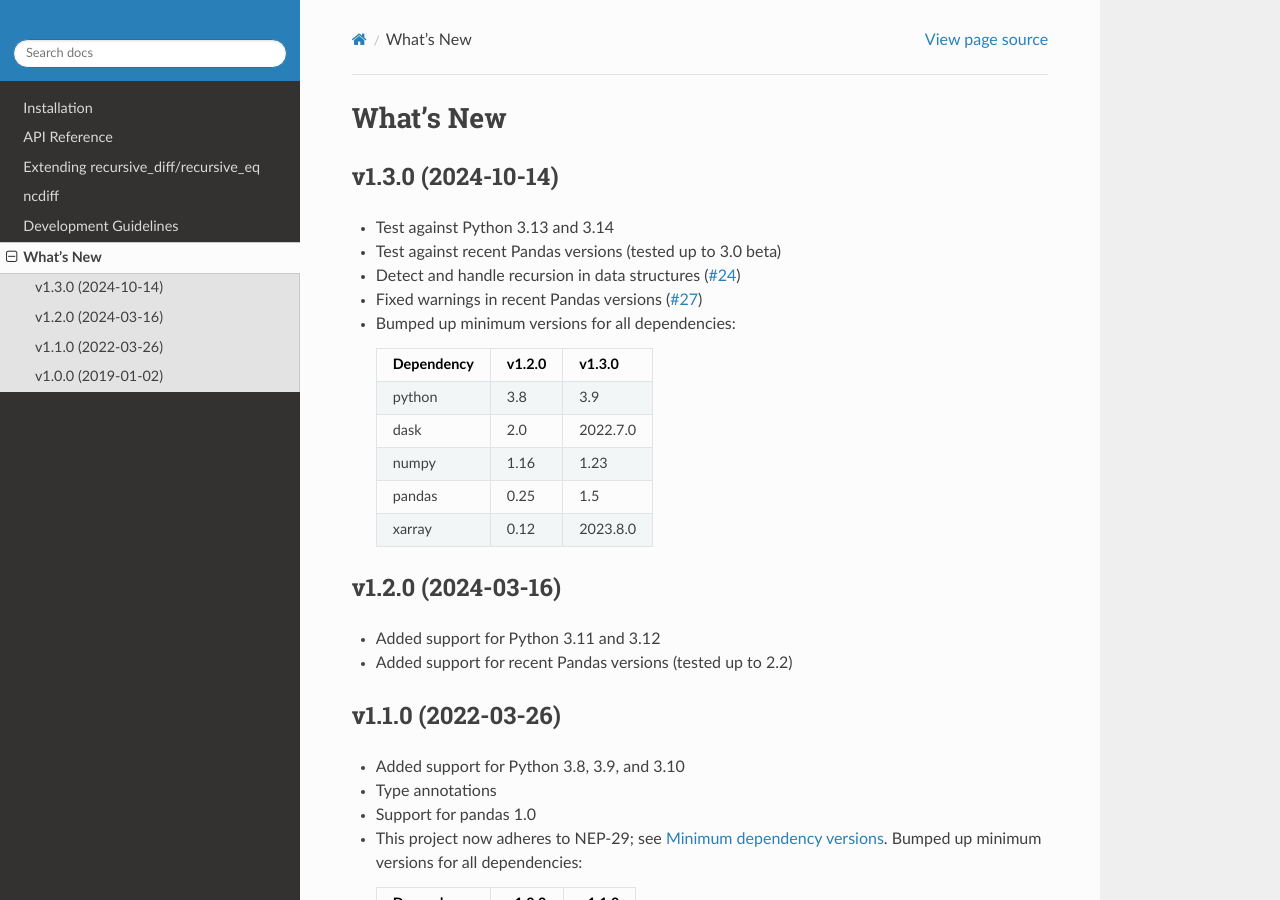
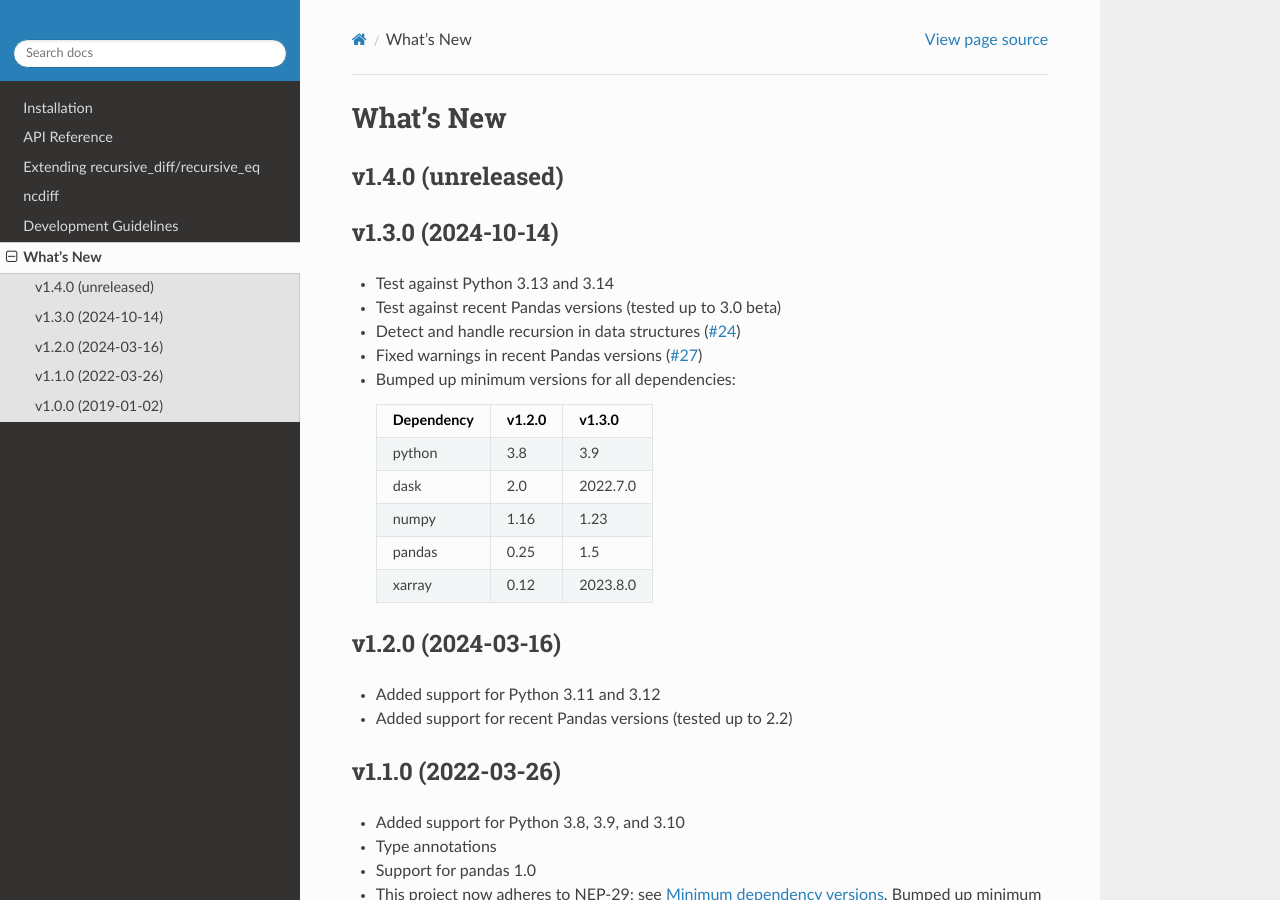
Before and after one commit to crusaderky/recursive_diff, a Sphinx documentation site: the page built from doc/whats-new.rst, in a window 1280 px wide and 900 px high. Built offline with Sphinx 7.4.7 and the Read the Docs theme 3.1.0, drawn with Linux system fonts in a browser that asks for light colours; the version number could not be read and is left out.

Commit message:
Revert to dev version

```diff
--- a/doc/whats-new.rst
+++ b/doc/whats-new.rst
@@ -2,6 +2,9 @@
 
 What's New
 ==========
+
+v1.4.0 (unreleased)
+-------------------
 
 
 v1.3.0 (2024-10-14)
```
